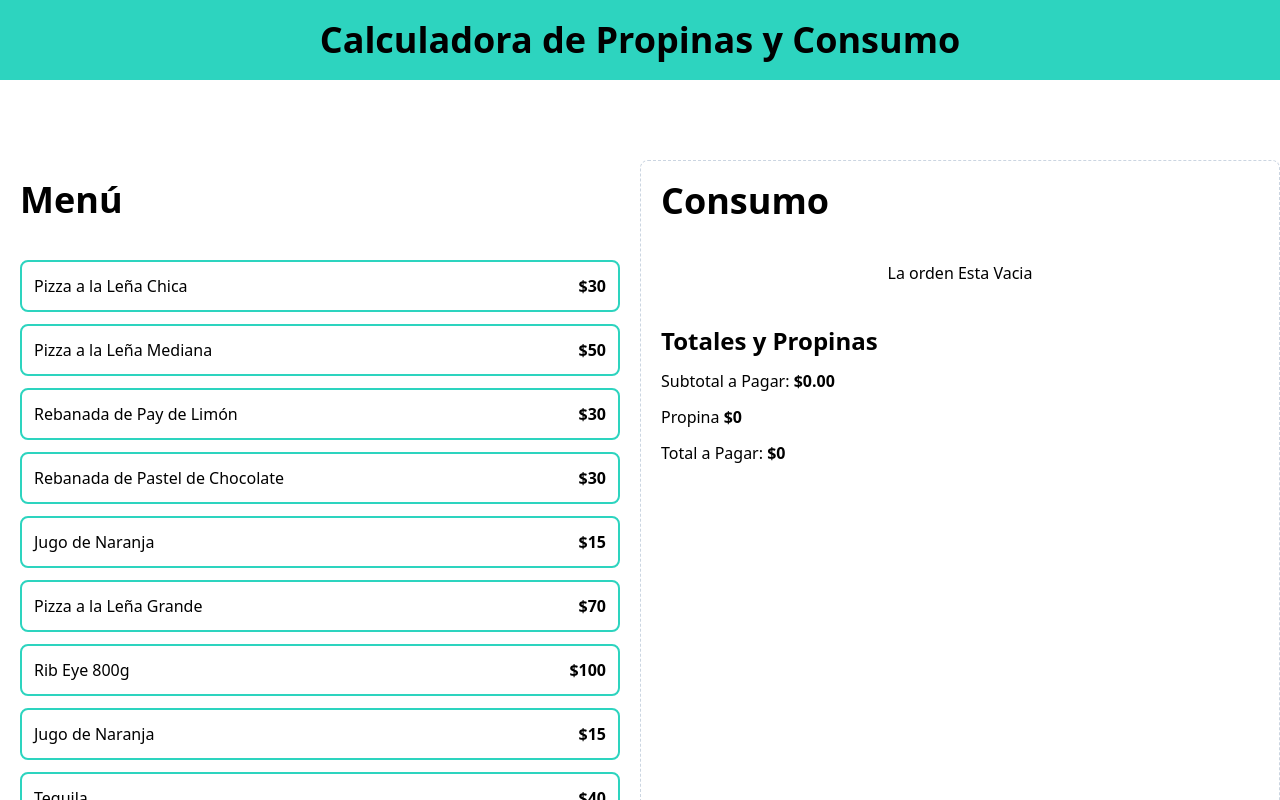
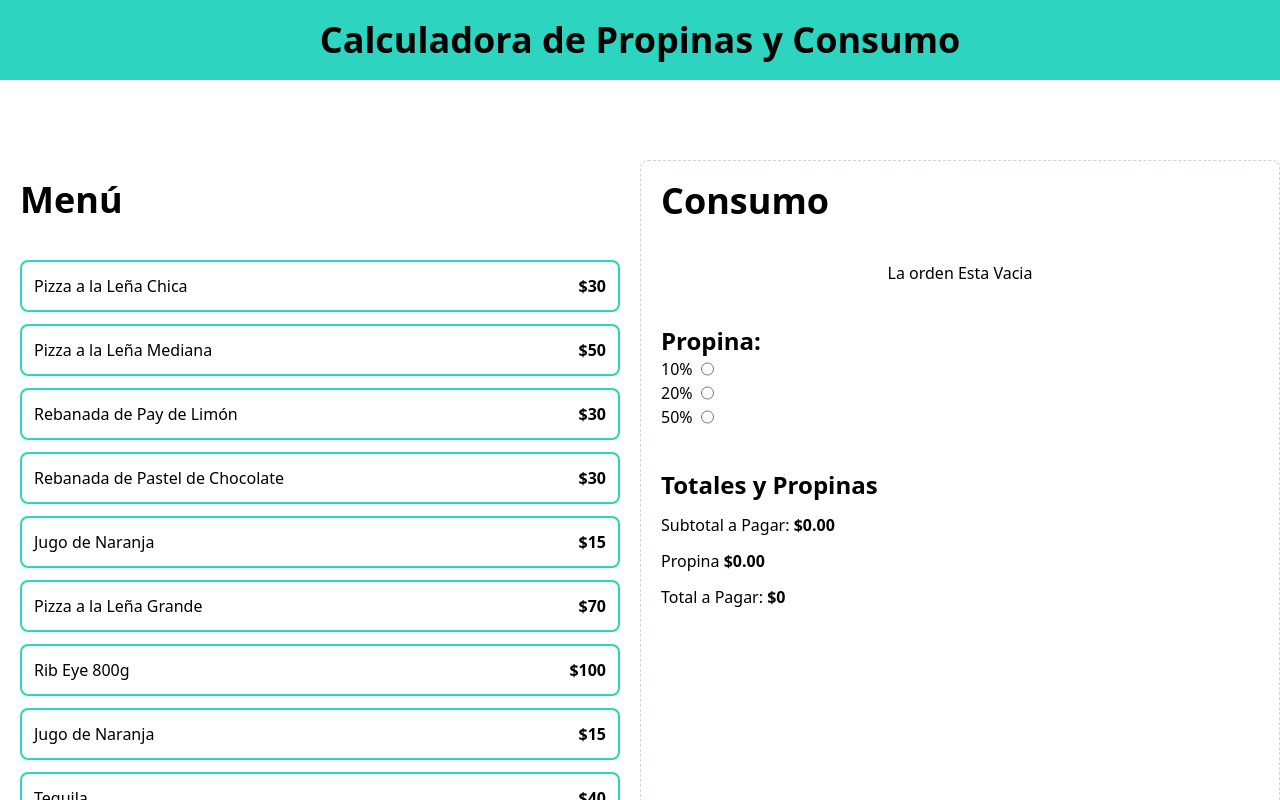
Before and after one commit to TheRoldo/calculadora_propinas, a React (Vite) app: page / in a window 1280 px wide. Shown: the top 800 px of the page. Built offline with nearby package versions, Linux system fonts and the light colour scheme.

Commit message:
Calcular la propina

```diff
--- a/src/App.tsx
+++ b/src/App.tsx
@@ -1,12 +1,13 @@
 import MenuItem from "./components/MenuItem"
 import OrderContents from "./components/OrderContents"
+import TipPercentageForm from "./components/TipPercentageForm"
 import OrderTotals from "./components/OrderTotals"
 import { menuItems } from "./data/db"
 import useOrder from "./hook/useOrder"
 
 function App() {
 
-  const { order, addItem, removeItem } = useOrder()
+  const { order, addItem, removeItem, tip, setTip } = useOrder()
 
   return (
     <>
@@ -37,8 +38,13 @@ function App() {
             removeItem={removeItem}
           />
 
+          <TipPercentageForm
+            setTip={setTip}
+          />
+
           <OrderTotals
             order={order}
+            tip={tip}
           />
         </div>
 
--- a/src/components/OrderTotals.tsx
+++ b/src/components/OrderTotals.tsx
@@ -3,13 +3,15 @@ import { OrderItem } from "../types"
 import { formatCurrency } from "../helpers"
 
 type OrderTotalProps = {
-    order: OrderItem[]
+    order: OrderItem[],
+    tip: number
 }
 
-function OrderTotals({order}: OrderTotalProps) {
+function OrderTotals({order, tip}: OrderTotalProps) {
 
     const subTotalAmount = useMemo(() => order.reduce((total, item) => total + (item.quantity * item.price), 0), [order])
 
+    const tipAmount = useMemo(() => subTotalAmount * tip, [tip, order])
   return (
     <>
         <div className=" space-y-3">
@@ -17,7 +19,7 @@ function OrderTotals({order}: OrderTotalProps) {
             <h2 className=" font-black text-2xl">Totales y Propinas</h2>
             <p>Subtotal a Pagar: {''} <span className="font-bold">{  formatCurrency(subTotalAmount) }</span></p>
 
-            <p>Propina {''} <span className="font-bold">$0</span></p>
+            <p>Propina {''} <span className="font-bold">{formatCurrency(tipAmount)}</span></p>
 
             <p>Total a Pagar: {''} <span className="font-bold">$0</span></p>
 
--- /dev/null
+++ b/src/components/TipPercentageForm.tsx
@@ -0,0 +1,48 @@
+import type { Dispatch, SetStateAction } from "react"
+
+const tipOptions = [
+    {
+      id: 'tip-10',
+      value: .10,
+      label: '10%'
+    },
+    {
+      id: 'tip-20',
+      value: .20,
+      label: '20%'
+    },
+    {
+      id: 'tip-50',
+      value: .50,
+      label: '50%'
+    },
+  ]
+
+type TipPercentageFormProps = {
+    setTip: Dispatch<SetStateAction<number>>
+}
+
+function TipPercentageForm({setTip}: TipPercentageFormProps) {
+  return (
+    <div>
+        <h3 className="font-black text-2xl">Propina:</h3>
+
+        <form>
+            {tipOptions.map(tip => (
+                <div key={tip.id} className="flex gap-2">
+                    <label htmlFor={tip.id}>{tip.label}</label>
+                    <input
+                        id={tip.id}
+                        type="radio"
+                        name="tip"
+                        value={tip.value}
+                        onChange={ e => setTip(+e.target.value)}
+                    />
+                </div>
+            ))}
+        </form>
+    </div>
+  )
+}
+
+export default TipPercentageForm
--- a/src/hook/useOrder.ts
+++ b/src/hook/useOrder.ts
@@ -4,6 +4,7 @@ import type { MenuItem, OrderItem } from "../types"
 export default function useOrder() {
 
     const [order, setOrder] = useState<OrderItem[]>([])
+    const [tip, setTip] = useState(0)
 
     const addItem = (item: MenuItem) => {
 
@@ -26,6 +27,8 @@ export default function useOrder() {
 
     return {
         order,
+        tip,
+        setTip,
         addItem,
         removeItem
     }
```
